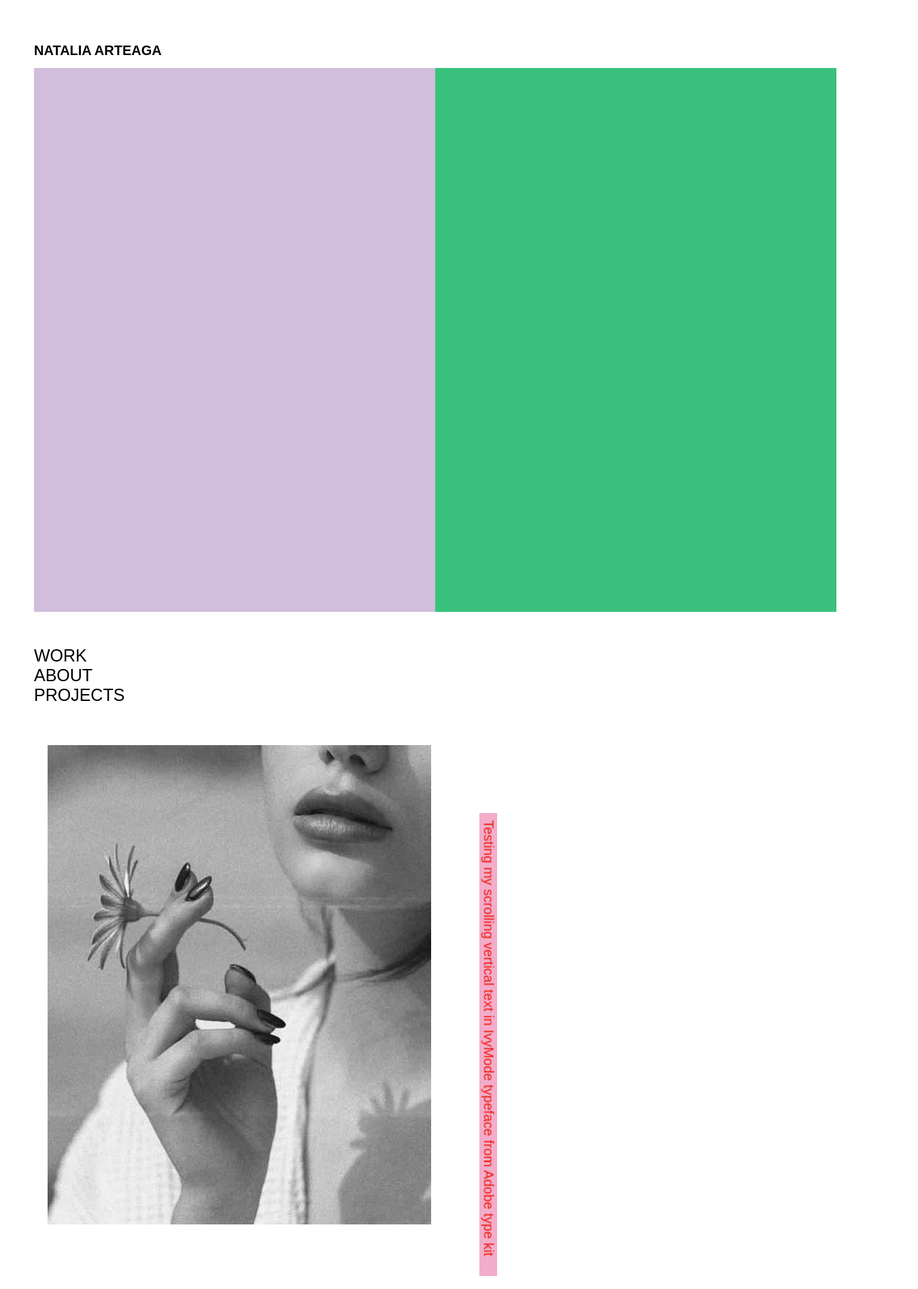
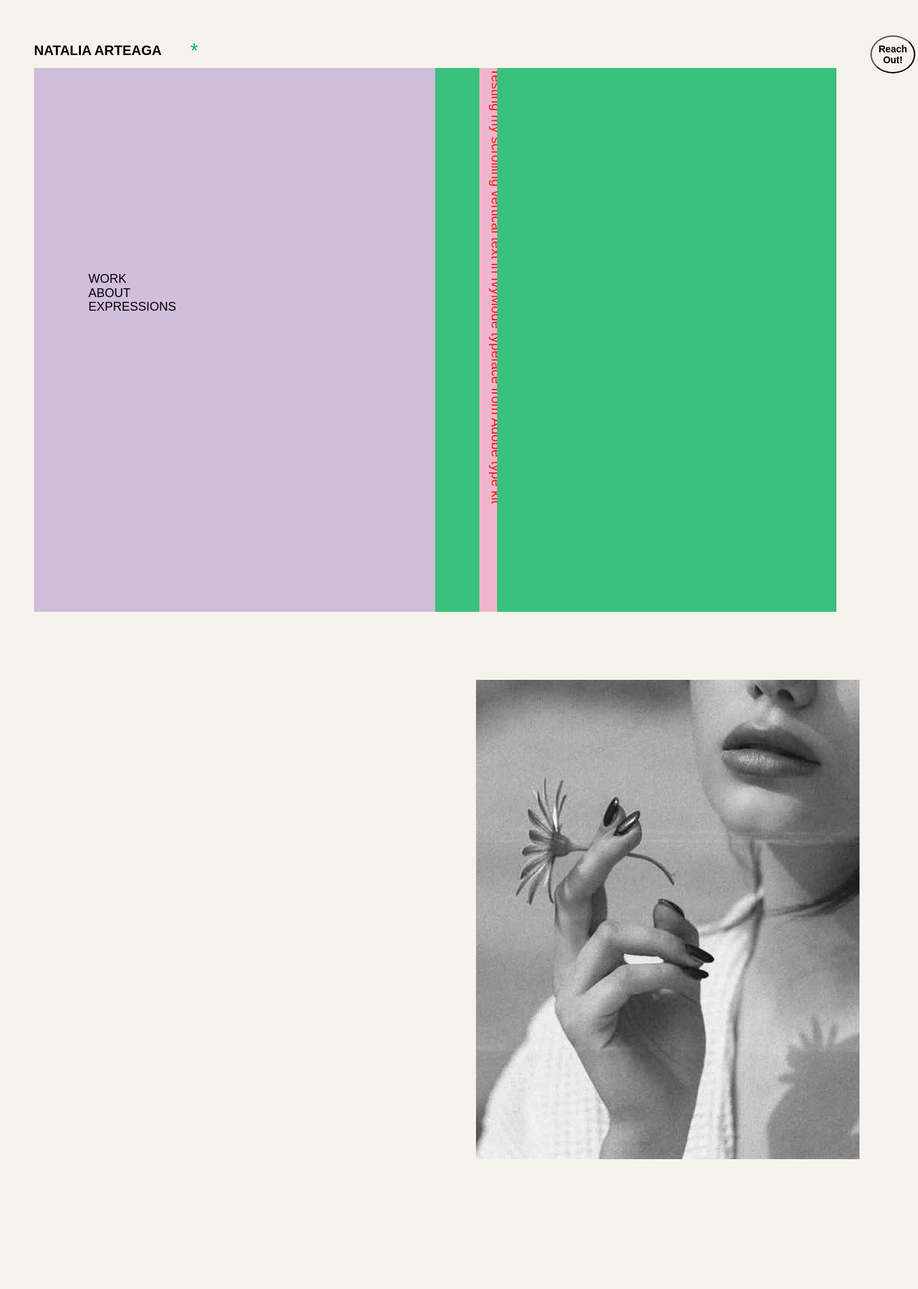
Before and after one commit to Natalia275/core-lab, a plain HTML site: page index.html in a window 1280 px wide. Shown: the whole page at 68% size, 1350 px wide, since content can reach past the window. After the commit the page ends 900 px from the top, so only its background shows below. Drawn offline with Linux system fonts and the light colour scheme; a web font is replaced by a local one.

Commit message:
add expressions

```diff
--- a/index.html
+++ b/index.html
@@ -23,6 +23,8 @@
     <! fonts from typekit -->
     <link rel="stylesheet" href="https://use.typekit.net/psc6hik.css">
     <link rel="stylesheet" href="https://use.typekit.net/psc6hik.css">
+    <link rel="stylesheet" href="https://use.typekit.net/psc6hik.css">
+
 </head>
 
 
@@ -30,8 +32,8 @@
     <!-- Inside the body, I've created a div with a class of "home".
          This is you will begin building your own online home! -->
     <div class="home">
-        <h1>NATALIA ARTEAGA</h1>
-        <section class="container">
+        <h1>NATALIA ARTEAGA</h1> <p class="spinicon"> * </p>
+              <section class="container">
               <div class="left-half">
               </div>
               <div class="right-half">
@@ -39,17 +41,19 @@
         </section>
     </div>
 
+<button href="https://www.w3docs.com/" class="ReachOut"> Reach Out! </button>
 
-    <div class="example1">
-      <h3>Testing my scrolling vertical text in IvyMode typeface from Adobe type kit</h3>
-    </div>
+<div id="rectangle-for-animation">
+  <p class= "infinatescroll"> Testing my scrolling vertical text in
+    IvyMode typeface from Adobe type kit</p>
+</div>
+
 
     <ul>
       <li><a href="work.asp">WORK</a></li>
-      <li><b href="about.asp">ABOUT</b></li>
-      <li><c href="projects.asp">PROJECTS</c></li>
+      <li><a href="about.asp">ABOUT</a></li>
+      <li><a href="./projects/expressions.html">EXPRESSIONS</a></li>
     </ul>
-
 
 
 <div class="testimage">
--- a/styles/style.css
+++ b/styles/style.css
@@ -1,3 +1,7 @@
+
+body {
+	background-color: #F5F3EC;
+}
 
 .home {
 	padding: 50px;
@@ -7,36 +11,87 @@
   font-size: 10px;
 }
 
+.spinicon {
+	font-family: ohno-blazeface, sans-serif;
+	font-weight: 400;
+	font-style: normal;
+	color: #04B574;
+	font-size: 29px;
+	position: absolute;
+	top: 29px;
+	left: 280px;
+}
+
+.ReachOut {
+	font-size: 14px;
+	font-family: ivymode, sans-serif;
+	font-weight: 700;
+	font-style: normal;
+	border-radius: 80%;
+	background-color: #ffffff00;
+	border-color: #000000;
+	padding: 10px;
+	position: absolute;
+	top: 52px;
+	left: 1280px;
+}
+
+#rectangle-for-animation {
+	width: 2%;
+	height: 100%;
+	background: #F0B4CD;
+	position: absolute;
+	top: 100px;
+	bottom:100px;
+	left: 705px;
+	right:50px;
+	overflow: hidden;
+}
+
+.infinatescroll {
+	font-size: 20px;
+	color: #F21B10;
+	font-family: ivymode, sans-serif;
+	font-weight: 400;
+	font-style: normal;
+	line-height: 50%;
+	text-align: center;
+	writing-mode: vertical-lr;
+	text-orientation: mixed;
+
+}
 
 ul {
   list-style-type: none;
   margin: 0;
   padding: 50px;
-  position: relative;
+  position: absolute;
+	top: 350px;
+	left: 80px;
 }
 
 li a,b,c {
   font-family: aktiv-grotesk-extended, sans-serif;
   font-weight: 300;
   font-style: normal;
-  font-size: 25px;
+  font-size: 18px;
   text-decoration: none;
   color: #000000;
 }
 
 li a:hover {
   font-weight: 600;
-  color: #04B574;
+  color: #F5F3EC;
 }
 
 li b:hover {
   font-weight: 600;
-  color: #282099;
+  color: #F5F3EC;
 }
 
 li c:hover {
   font-weight: 600;
-  color: #E69BB9;
+  color: #F5F3EC;
 }
 
 div {
@@ -74,61 +129,12 @@ section {
   position: relative;
 }
 
-.example1 {
-  position: absolute;
-  transform: rotate(90deg);
-}
 
-.example1 h3 {
- font-size: 20px;
- color: #F21B10;
- background: #F2ADCA;
- width: 100%;
- height: 2%;
- padding: 5px 10px;
- margin: 0 0 10px 0;
- line-height: 15px;
- text-align: left;
-
-font-family: ivymode, sans-serif;
-font-weight: 400;
-font-style: normal;
-
- /* Starting position */
- -moz-transform:translateX(100%);
- -webkit-transform:translateX(100%);
- transform:translateX(100%);
- /* Apply animation to this element */
- -moz-animation: example1 15s linear infinite;
- -webkit-animation: example1 15s linear infinite;
- animation: example1 15s linear infinite;
-}
-/* Move it (define the animation) */
-@-moz-keyframes example1 {
- 0%   { -moz-transform: translateX(100%); }
- 100% { -moz-transform: translateX(-100%); }
-}
-@-webkit-keyframes example1 {
- 0%   { -webkit-transform: translateX(100%); }
- 100% { -webkit-transform: translateX(-100%); }
-}
-@keyframes example1 {
- 0%   {
- -moz-transform: translateX(100%); /* Firefox bug fix */
- -webkit-transform: translateX(100%); /* Firefox bug fix */
- transform: translateX(100%);
- }
- 100% {
- -moz-transform: translateX(-100%); /* Firefox bug fix */
- -webkit-transform: translateX(-100%); /* Firefox bug fix */
- transform: translateX(-100%);
- }
-}
 
 .testimage {
-  position: relative;
-  left: 70px;
-  top: 10px;
+  position: absolute;
+  left: 700px;
+  top: 1000px;
 }
 
 .toprightnavigation {
```
Also changed, not shown: projects/expressions.html (added, +35 -0 lines), 1 other file.
